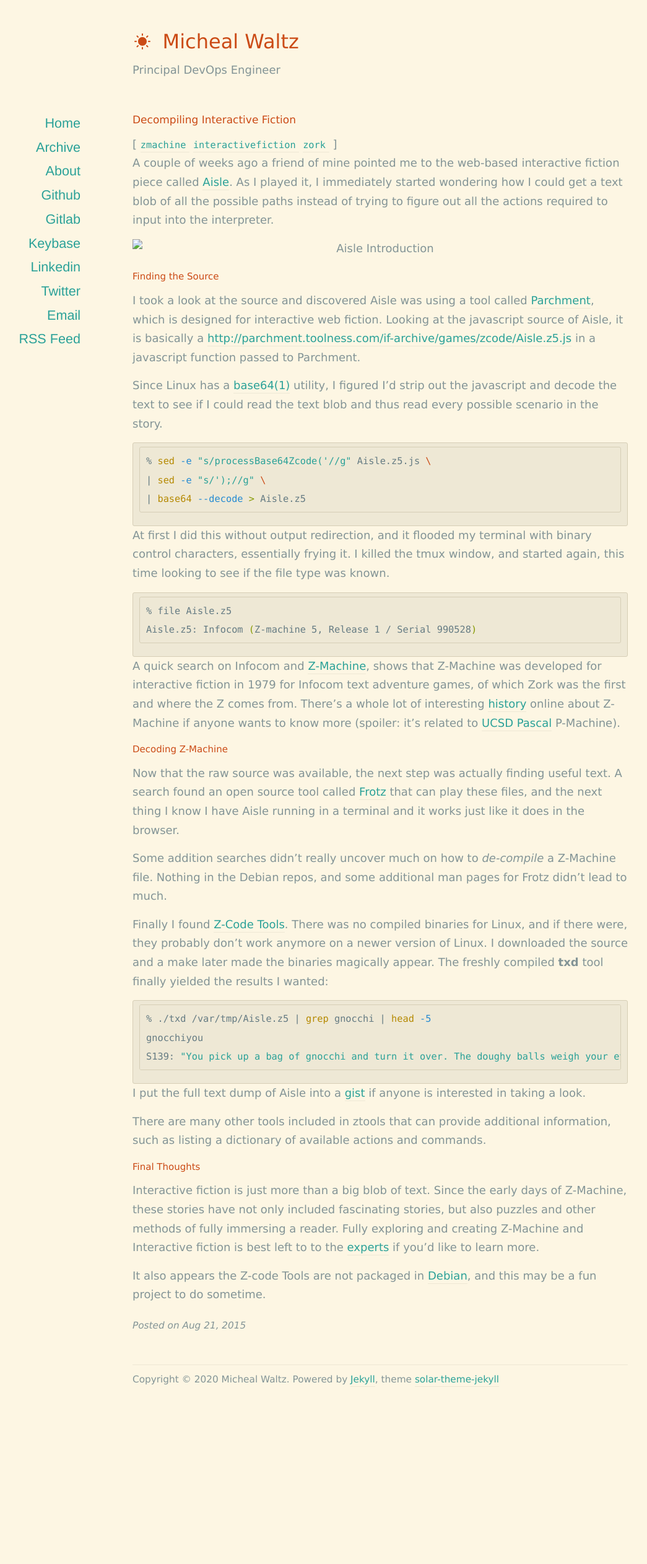
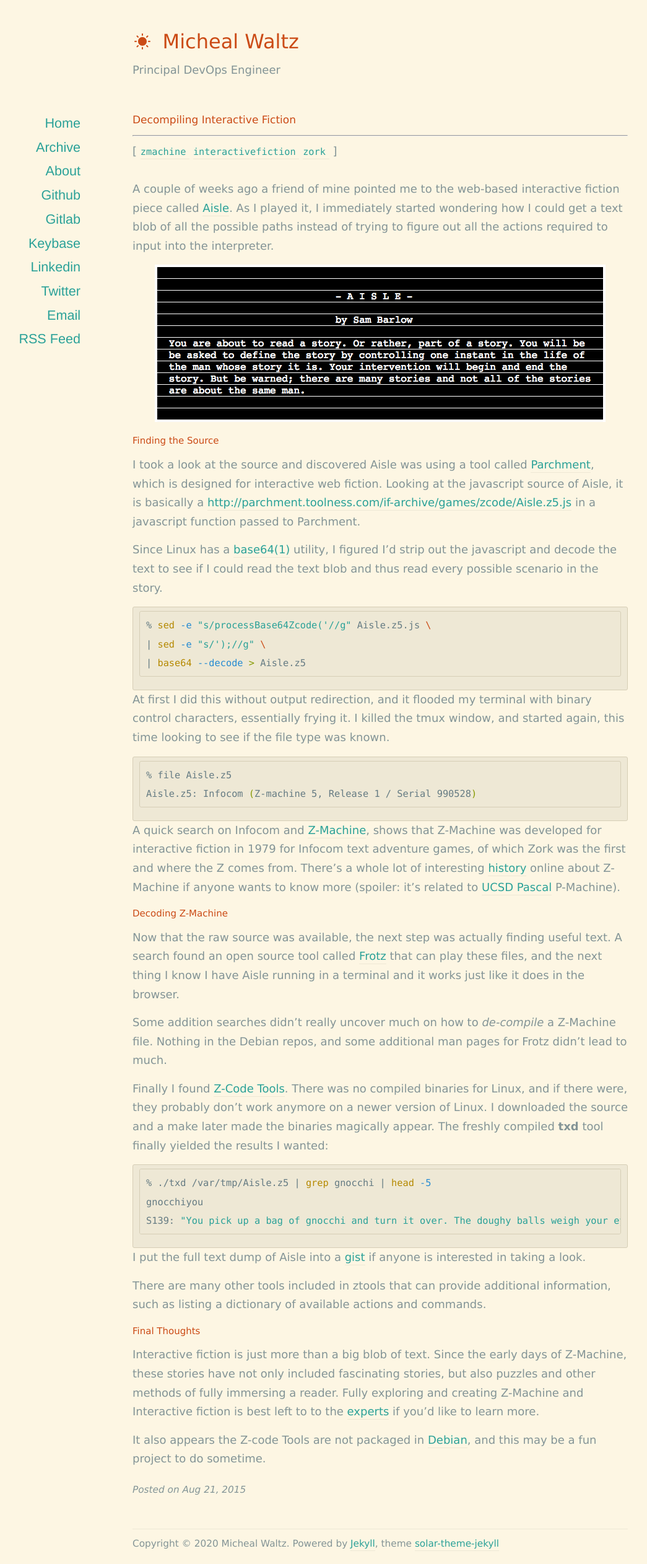
Before and after one commit to ecliptik/ecliptik.github.io, a Jekyll site: the page built from _posts/2015-8-21-Decompiling-Interactive-Fiction.md, in a window 1280 px wide. Shown: the whole page at 62% size, without its empty margins (26-1071 px from the left). Built offline with Jekyll 4.4.1, drawn with Linux system fonts in a browser that asks for light colours; nearby versions of some CDN libraries; before the commit the page ends 2259 px from its top, so only the background shows below that.

Commit message:
Add missing image, fix up post header

```diff
--- a/_layouts/post.html
+++ b/_layouts/post.html
@@ -11,6 +11,8 @@
 	{% else %}
 		<h1><a href="{{ page.url }}">{{ page.title }}</a></h1>
 	{% endif %}
+<hr>
+
 
 <span>[
   {% for tag in page.tags %}
@@ -19,8 +21,9 @@
   {% endfor %}
 ]</span>
 
-	<div class="post-content">{{ content }}</div>
+<br>
+<br>
+<div class="post-content">{{ content }}</div>
 
-	<p class="meta">Posted on <span class="postdate">{{ page.date | date: "%b %d, %Y" }}</span></p>
-
+<p class="meta">Posted on <span class="postdate">{{ page.date | date: "%b %d, %Y" }}</span></p>
 </article>
--- a/_posts/2015-8-21-Decompiling-Interactive-Fiction.md
+++ b/_posts/2015-8-21-Decompiling-Interactive-Fiction.md
@@ -7,7 +7,7 @@
 
 A couple of weeks ago a friend of mine pointed me to the web-based interactive fiction piece called [Aisle](http://iplayif.com/?story=http://parchment.toolness.com/if-archive/games/zcode/Aisle.z5.js). As I played it, I immediately started wondering how I could get a text blob of all the possible paths instead of trying to figure out all the actions required to input into the interpreter.
 
-<img src="{{ site.baseurl }}/images/aisle.png" alt="Aisle Introduction"/>
+<img src="{{ site.baseurl }}/images/posts/aisle.png" alt="Aisle Introduction"/>
 
 ## Finding the Source
 I took a look at the source and discovered Aisle was using a tool called [Parchment](https://github.com/curiousdannii/parchment), which is designed for interactive web fiction. Looking at the javascript source of Aisle, it is basically a [http://parchment.toolness.com/if-archive/games/zcode/Aisle.z5.js](base64 text blob) in a javascript function passed to Parchment.
```
Also changed, not shown: images/posts/aisle.png (added).
